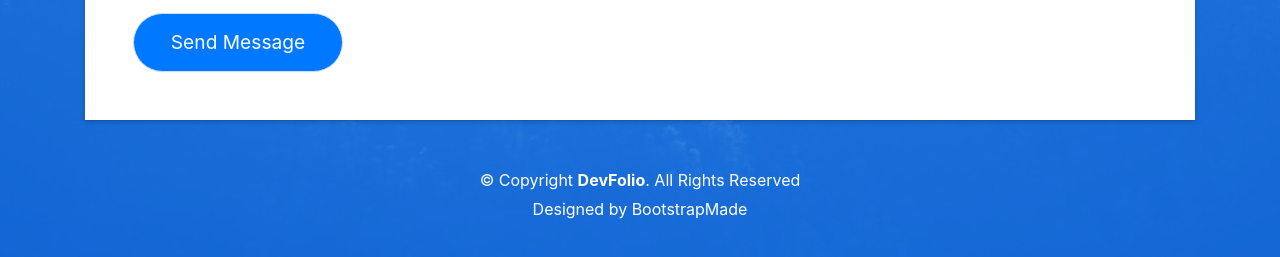
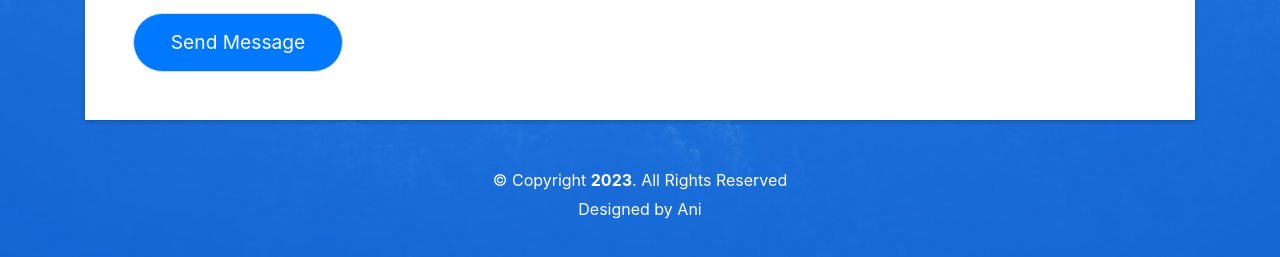
Before and after one commit to cedev935/DevFolio, a plain HTML site: page index.html in a window 1280 px wide. Shown: the part 6544-6801 px from the top of the page. Drawn offline with Linux system fonts and the light colour scheme; files whose address does not match are found by name.

Commit message:
Updated some files

```diff
--- a/index.html
+++ b/index.html
@@ -80,7 +80,7 @@
           <!--<p class="display-6 color-d">Hello, world!</p>-->
           <h1 class="intro-title mb-4">I am Ani, Armenia</h1>
           <p class="intro-subtitle"><span class="text-slider-items">CEO Specialist,Web Developer,Web Designer,Frontend
-              Developer,Graphic Designer,Software Engineer</span><strong class="text-slider"></strong></p>
+              Developer, Backend developer,Graphic Designer,Software Engineer</span><strong class="text-slider"></strong></p>
           <!-- <p class="pt-3"><a class="btn btn-primary btn js-scroll px-4" href="#about" role="button">Learn More</a></p> -->
         </div>
       </div>
@@ -748,7 +748,7 @@
         <div class="row">
           <div class="col-sm-12">
             <div class="copyright-box">
-              <p class="copyright">&copy; Copyright <strong>DevFolio</strong>. All Rights Reserved</p>
+              <p class="copyright">&copy; Copyright <strong>2023</strong>. All Rights Reserved</p>
               <div class="credits">
                 <!--
                   All the links in the footer should remain intact.
@@ -756,7 +756,7 @@
                   Licensing information: https://bootstrapmade.com/license/
                   Purchase the pro version with working PHP/AJAX contact form: https://bootstrapmade.com/buy/?theme=DevFolio
                 -->
-                Designed by <a href="https://bootstrapmade.com/">BootstrapMade</a>
+                Designed by <a href="https://bootstrapmade.com/">Ani</a>
               </div>
             </div>
           </div>
```
